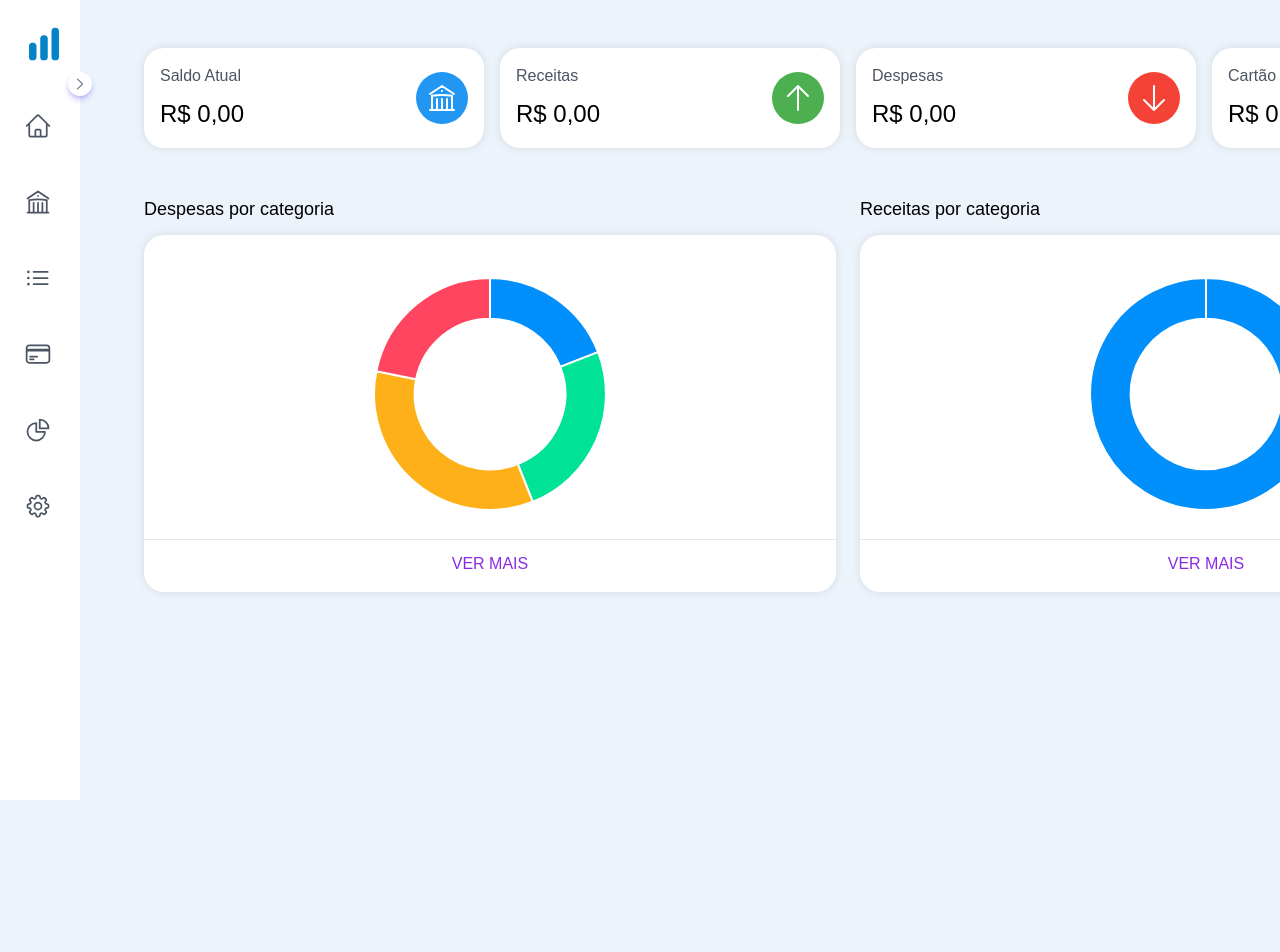
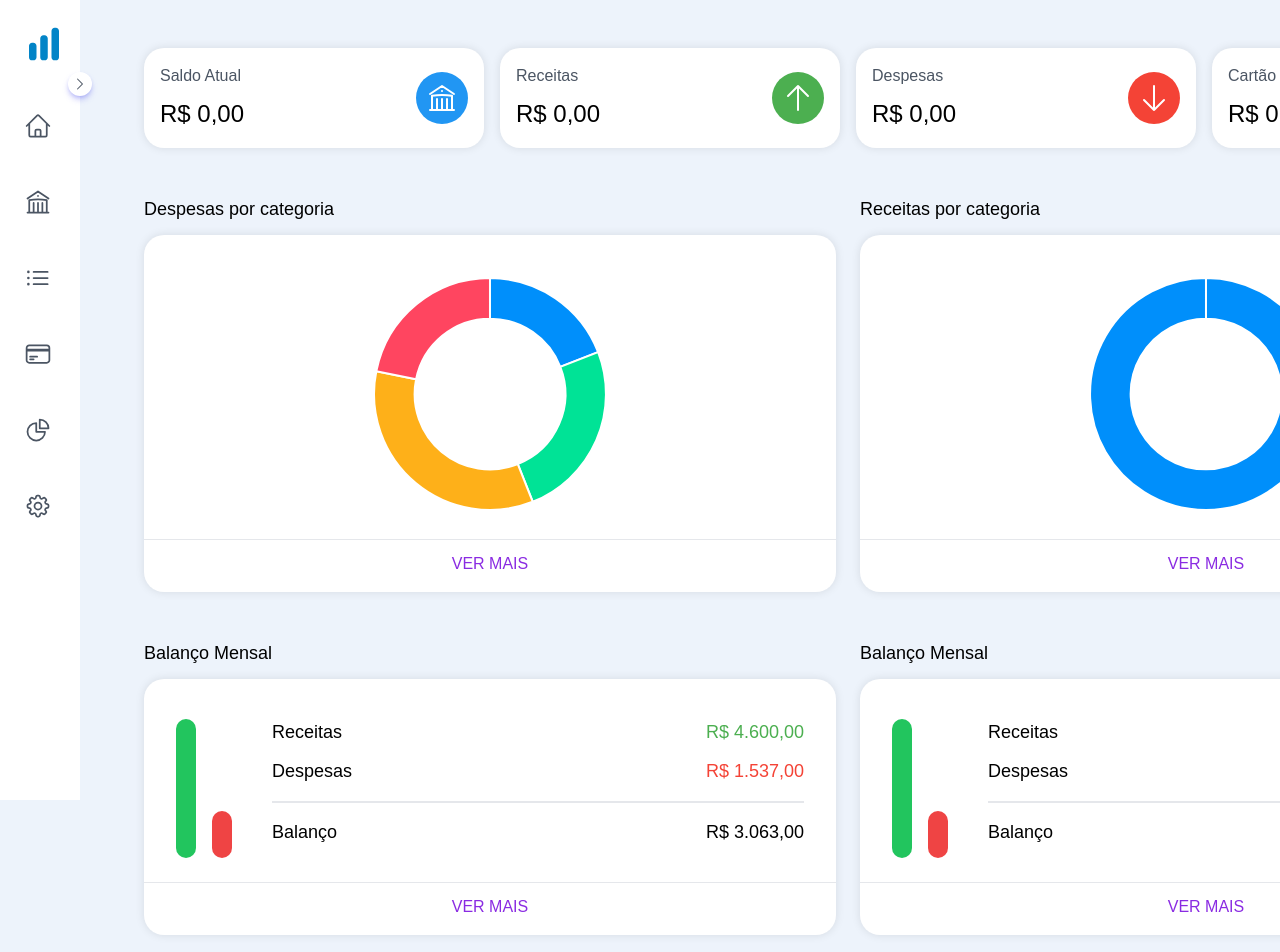
Before and after one commit to ramosnilmar/finance, a Next.js app: page / in a window 1280 px wide. Shown: the top 952 px of the page. Before the commit the page ends 800 px from the top, so only its background shows below. Built offline with nearby package versions, Linux system fonts and the light colour scheme.

Commit message:
create balance component

```diff
--- a/src/app/page.tsx
+++ b/src/app/page.tsx
@@ -1,9 +1,10 @@
 "use client";
 import Card from "@/components/Card";
 import Sidebar from "@/components/Sidebar";
-import TopCard from "@/components/TopCard";
+import TopCard from "@/components/Home/TopCard";
 import dynamic from "next/dynamic";
 import type { ApexOptions } from "apexcharts";
+import BalacoMensal from "@/components/Home/BalancoMensal";
 
 const Chart = dynamic(() => import("react-apexcharts"), { ssr: false });
 
@@ -23,7 +24,7 @@ export default function Home() {
   return (
     <main className="flex gap-16">
       <Sidebar />
-      <div>
+      <div className="mb-16">
         <TopCard />
         <div className="flex gap-6">
           <Card
@@ -47,6 +48,10 @@ export default function Home() {
             </div>
           </Card>
         </div>
+        <div className="flex gap-6">
+          <BalacoMensal />
+          <BalacoMensal />
+        </div>
       </div>
     </main>
   );
--- a/src/components/Card/index.tsx
+++ b/src/components/Card/index.tsx
@@ -1,7 +1,6 @@
 "use client";
 import { ReactNode } from "react";
 import S from "./style.module.css";
-import { useRouter } from "next/navigation";
 import Link from "next/link";
 
 type CardProps = {
@@ -18,7 +17,7 @@ export default function Card({ children, title, action }: CardProps) {
     <div className="flex flex-col mt-12 w-full">
       <div className={S.cardHeader}>{title}</div>
       <div className={S.card}>
-        <div className="">{children}</div>
+        <div className="w-full">{children}</div>
         {action && (
           <div className=" flex justify-center w-full border-t">
             <div className={S.cardAction}>
--- /dev/null
+++ b/src/components/Home/BalancoMensal/index.tsx
@@ -0,0 +1,54 @@
+import Card from "@/components/Card";
+import S from "./style.module.css";
+import { formatPrice } from "@/utils/formatPrice";
+
+const values = {
+  receitas: 4600,
+  despesas: 1241 + 91 + 125 + 80,
+  balanco: 4600 - (1241 + 91 + 125 + 80),
+};
+
+export default function BalacoMensal() {
+  const { receitas, despesas, balanco } = values;
+  const progressValue = (despesas / receitas) * 100;
+
+  return (
+    <Card
+      title="Balanço Mensal"
+      action={{ title: "Ver mais", link: "/relatorios" }}
+    >
+      <div className="flex gap-6 px-8 py-6">
+        <div className="flex gap-4">
+          <div className="w-5 h-full bg-green-500 rounded-full"></div>
+          <div className="flex flex-col-reverse">
+            <div
+              style={{ height: `${Math.ceil(progressValue)}%` }}
+              className={`w-5 bg-red-500 rounded-full`}
+            ></div>
+          </div>
+          <div className=""></div>
+        </div>
+        <div className="w-full">
+          <div className="flex justify-between pb-4">
+            <div className={S.title}>
+              <p>Receitas</p>
+              <p>Despesas</p>
+            </div>
+            <div className={S.value}>
+              <p>{formatPrice(receitas)}</p>
+              <p>{formatPrice(despesas)}</p>
+            </div>
+          </div>
+          <div className="flex justify-between pt-4 border-t-2">
+            <div className={S.title}>
+              <p>Balanço</p>
+            </div>
+            <div className={S.b_value}>
+              <p>{formatPrice(balanco)}</p>
+            </div>
+          </div>
+        </div>
+      </div>
+    </Card>
+  );
+}
--- /dev/null
+++ b/src/components/Home/BalancoMensal/style.module.css
@@ -0,0 +1,22 @@
+.title {
+    font-size: 18px;
+    font-weight: 500;
+}
+.title p:first-child {
+  padding-bottom: 12px;
+}
+
+.value {
+    font-size: 18px;
+    font-weight: 500;
+    color: #F44336;
+}
+.value p:first-child {
+  color: #4CAF50;
+  padding-bottom: 12px;
+}
+
+.b_value {
+    font-size: 18px;
+    font-weight: 500;
+}
--- /dev/null
+++ b/src/utils/formatPrice.ts
@@ -0,0 +1,8 @@
+export function formatPrice(value: number) {
+  const formattedValue = value.toLocaleString('pt-BR', {
+    style: 'currency',
+    currency: 'BRL',
+  });
+
+  return formattedValue;
+}
```
Also changed, not shown: src/components/Home/TopCard/index.tsx (renamed from src/components/TopCard/index.tsx), src/components/Home/TopCard/style.module.css (renamed from src/components/TopCard/style.module.css).
